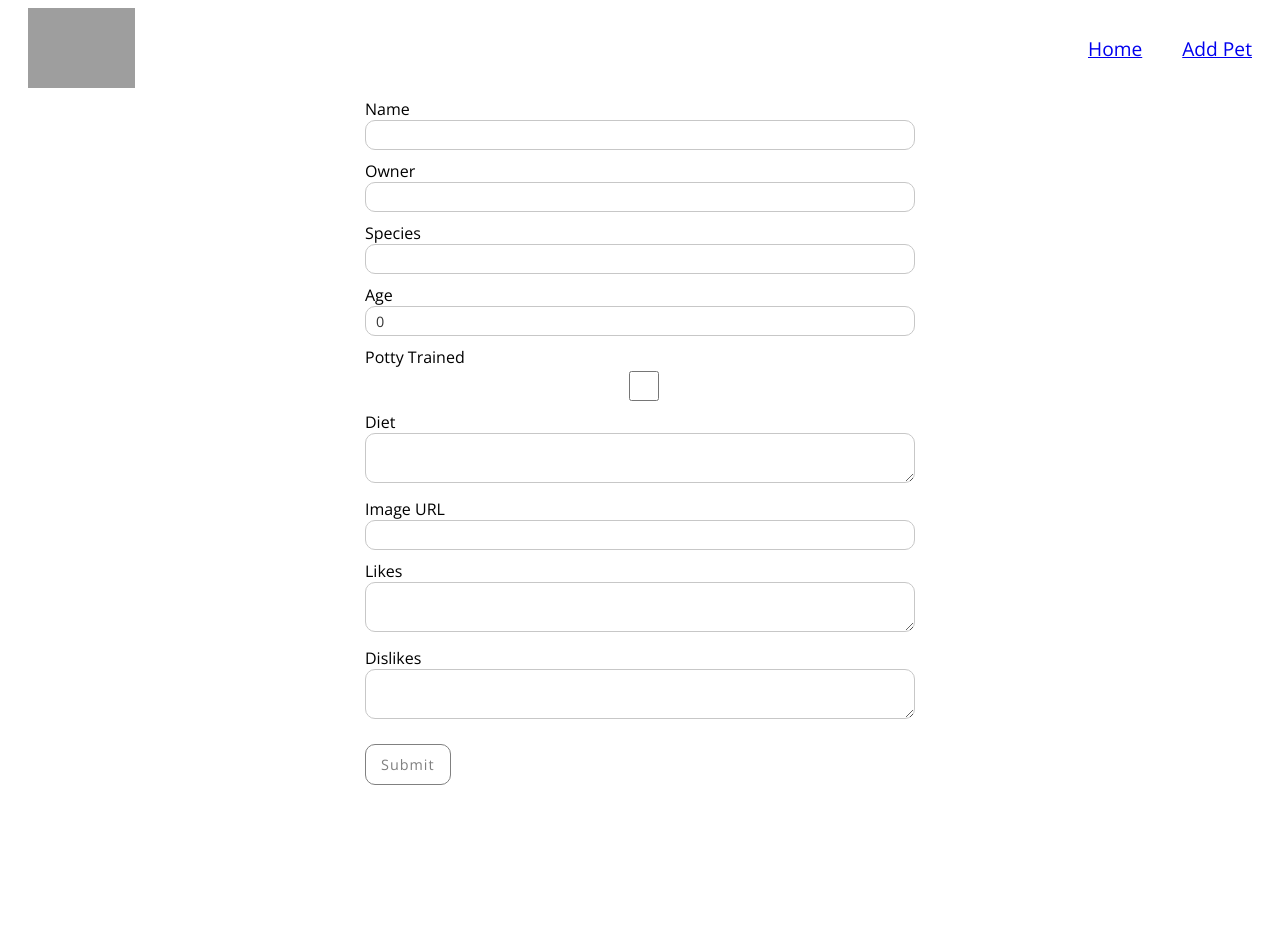
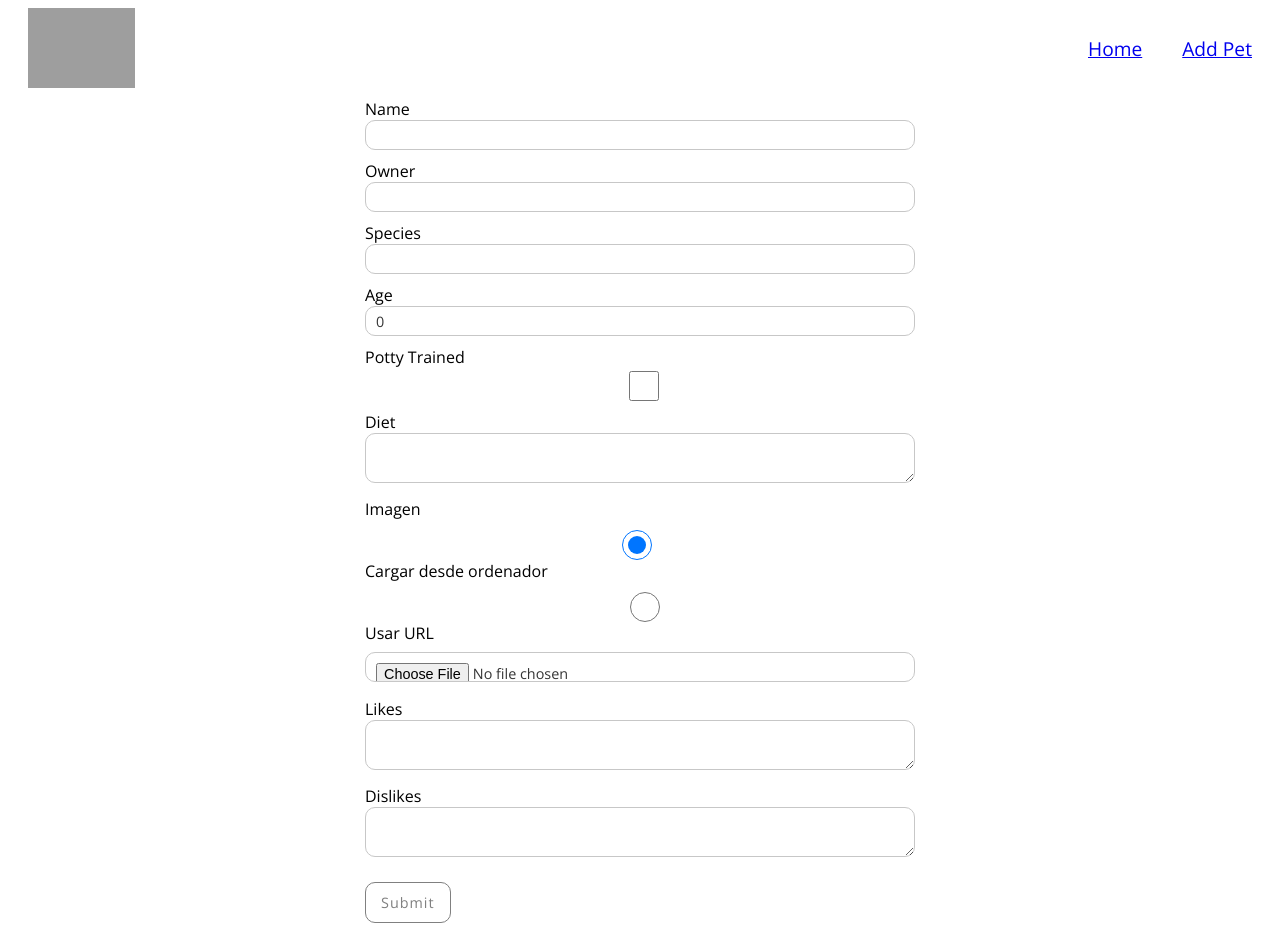
Before and after one commit to spizzirri/Proyecto-NextJS-para-pruebas-automatizadas, a Next.js app: page /new in a window 1280 px wide. Before the commit the page ends 800 px from the top, so only its background shows below. Built offline with nearby package versions, Linux system fonts and the light colour scheme; grey boxes are pictures that could not be loaded.

Commit message:
Carga de imagenes desde el ordenador

```diff
--- a/components/Form.tsx
+++ b/components/Form.tsx
@@ -32,6 +32,15 @@ const Form = ({ formId, petForm, forNewPet = true }: Props) => {
   const contentType = "application/json";
   const [errors, setErrors] = useState({});
   const [message, setMessage] = useState("");
+  const [imagePreview, setImagePreview] = useState<string | null>(
+    petForm.image_url || null
+  );
+  // Si hay una URL existente y no es base64, usar URL por defecto
+  const [useFileUpload, setUseFileUpload] = useState(
+    !petForm.image_url || petForm.image_url.startsWith("data:")
+      ? true
+      : false
+  );
 
   const [form, setForm] = useState({
     name: petForm.name,
@@ -110,6 +119,46 @@ const Form = ({ formId, petForm, forNewPet = true }: Props) => {
       ...form,
       [name]: value,
     });
+
+    // Actualizar preview si es image_url
+    if (name === "image_url" && !useFileUpload && typeof value === "string") {
+      setImagePreview(value);
+    }
+  };
+
+  const handleFileChange = async (
+    e: React.ChangeEvent<HTMLInputElement>,
+  ) => {
+    const file = e.target.files?.[0];
+    if (!file) return;
+
+    // Validar que sea una imagen
+    if (!file.type.startsWith("image/")) {
+      setMessage("Por favor, selecciona un archivo de imagen válido");
+      return;
+    }
+
+    // Validar tamaño (máximo 5MB)
+    if (file.size > 5 * 1024 * 1024) {
+      setMessage("La imagen es demasiado grande. Máximo 5MB");
+      return;
+    }
+
+    // Convertir a base64
+    const reader = new FileReader();
+    reader.onloadend = () => {
+      const base64String = reader.result as string;
+      setForm({
+        ...form,
+        image_url: base64String,
+      });
+      setImagePreview(base64String);
+      setMessage("");
+    };
+    reader.onerror = () => {
+      setMessage("Error al leer el archivo");
+    };
+    reader.readAsDataURL(file);
   };
 
   /* Makes sure pet info is filled for pet name, owner name, species, and image url*/
@@ -118,7 +167,7 @@ const Form = ({ formId, petForm, forNewPet = true }: Props) => {
     if (!form.name) err.name = "Name is required";
     if (!form.owner_name) err.owner_name = "Owner is required";
     if (!form.species) err.species = "Species is required";
-    if (!form.image_url) err.image_url = "Image URL is required";
+    if (!form.image_url) err.image_url = "Image is required";
     return err;
   };
 
@@ -190,14 +239,92 @@ const Form = ({ formId, petForm, forNewPet = true }: Props) => {
           onChange={handleChange}
         />
 
-        <label htmlFor="image_url">Image URL</label>
+        <label htmlFor="image">Imagen</label>
+        <div style={{ marginBottom: "1rem" }}>
+          <div style={{ marginBottom: "0.5rem" }}>
+            <label style={{ marginRight: "1rem" }}>
+              <input
+                type="radio"
+                name="imageSource"
+                checked={useFileUpload}
+                onChange={() => {
+                  setUseFileUpload(true);
+                  setForm({ ...form, image_url: "" });
+                  setImagePreview(null);
+                }}
+              />
+              Cargar desde ordenador
+            </label>
+            <label>
+              <input
+                type="radio"
+                name="imageSource"
+                checked={!useFileUpload}
+                onChange={() => {
+                  setUseFileUpload(false);
+                  // Si ya hay una URL en el formulario, mantenerla; si no, usar la original
+                  const currentUrl = form.image_url && !form.image_url.startsWith("data:")
+                    ? form.image_url
+                    : petForm.image_url || "";
+                  setForm({ ...form, image_url: currentUrl });
+                  setImagePreview(currentUrl || null);
+                }}
+              />
+              Usar URL
+            </label>
+          </div>
+
+          {useFileUpload ? (
+            <div>
+              <input
+                type="file"
+                name="image"
+                accept="image/*"
+                onChange={handleFileChange}
+                required={!form.image_url}
+              />
+              {imagePreview && (
+                <div style={{ marginTop: "1rem" }}>
+                  <img
+                    src={imagePreview}
+                    alt="Vista previa"
+                    style={{
+                      maxWidth: "200px",
+                      maxHeight: "200px",
+                      objectFit: "cover",
+                      borderRadius: "4px",
+                    }}
+                  />
+                </div>
+              )}
+            </div>
+          ) : (
+            <div>
               <input
                 type="url"
                 name="image_url"
                 value={form.image_url}
                 onChange={handleChange}
+                placeholder="https://ejemplo.com/imagen.jpg"
                 required
               />
+              {imagePreview && (
+                <div style={{ marginTop: "1rem" }}>
+                  <img
+                    src={imagePreview}
+                    alt="Vista previa"
+                    style={{
+                      maxWidth: "200px",
+                      maxHeight: "200px",
+                      objectFit: "cover",
+                      borderRadius: "4px",
+                    }}
+                  />
+                </div>
+              )}
+            </div>
+          )}
+        </div>
 
         <label htmlFor="likes">Likes</label>
         <textarea
```
Lines whose indentation alone changed are shown as unchanged.
